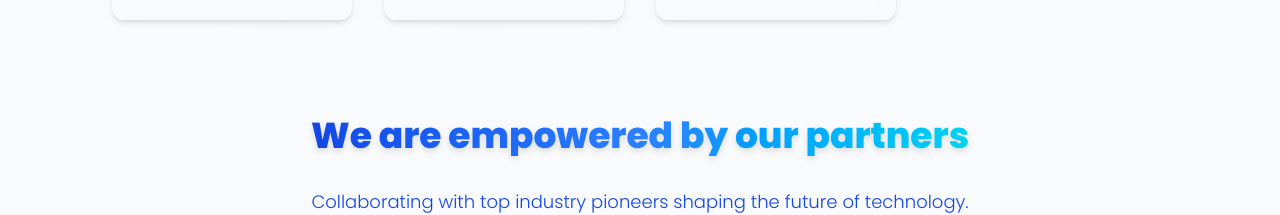
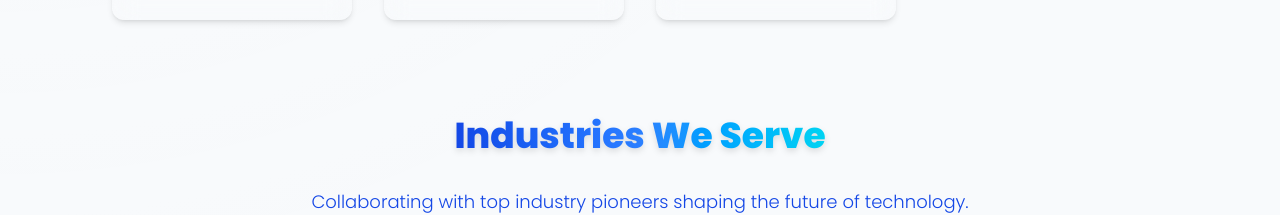
Before and after one commit to technovahubservices-dev/technovahubfrontend, a React (Vite) app: page / in a window 1280 px wide. Shown: the part 4874-5089 px from the top of the page. Built offline with nearby package versions, Linux system fonts and the light colour scheme; no server answers.

Commit message:
We are empowered by our partners changed

```diff
--- a/src/Components/Clients.jsx
+++ b/src/Components/Clients.jsx
@@ -114,7 +114,7 @@ const Clients = () => {
 
       {/* INDUSTRIAL EXPERTS */}
       <div className="max-w-6xl mx-auto px-6 text-center mt-24">
-        <Title text="We are empowered by our partners" />
+        <Title text="Industries We Serve" />
         <p className="text-blue-700 mt-4 mb-10 text-lg font-light">
           Collaborating with top industry pioneers shaping the future of technology.
         </p>
```
